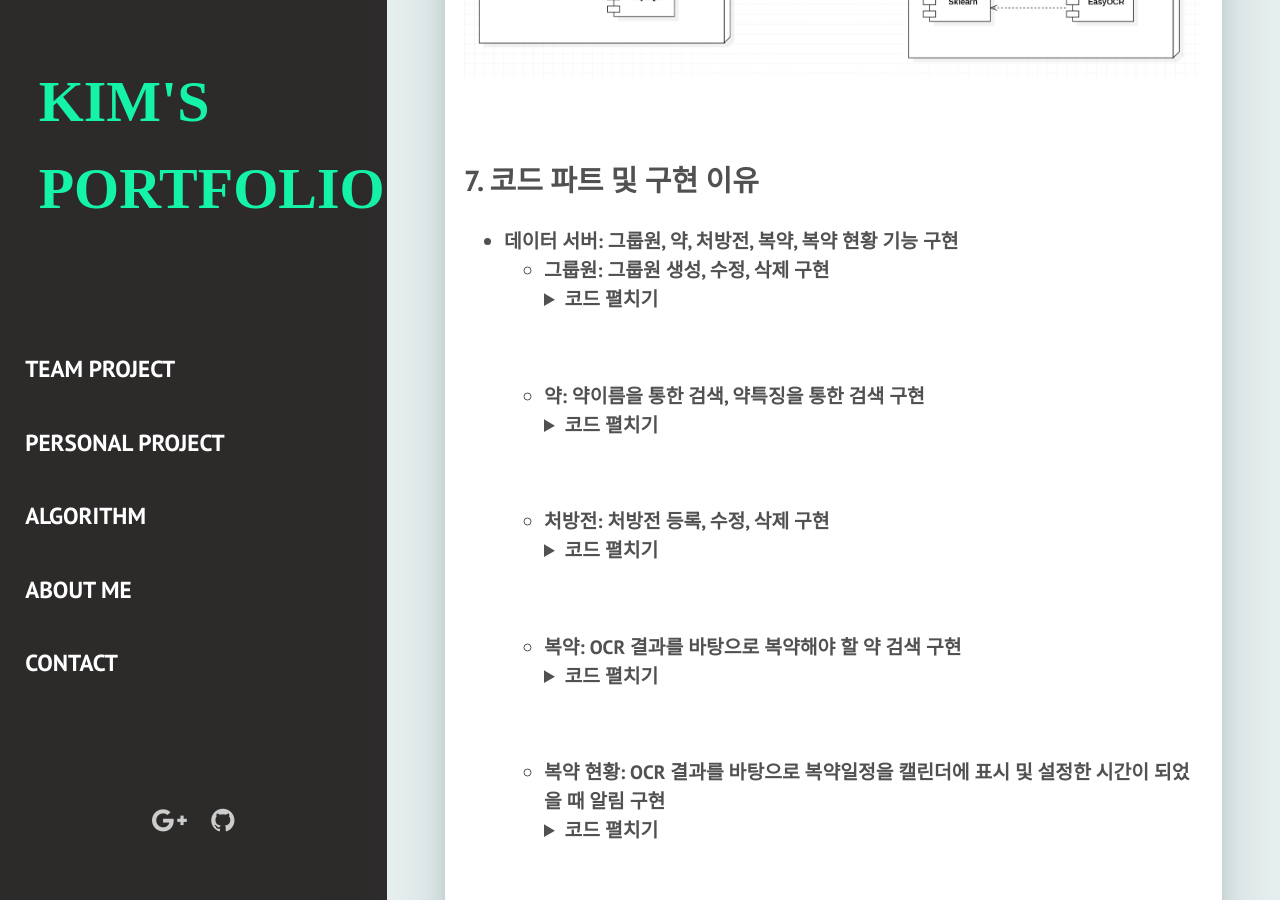
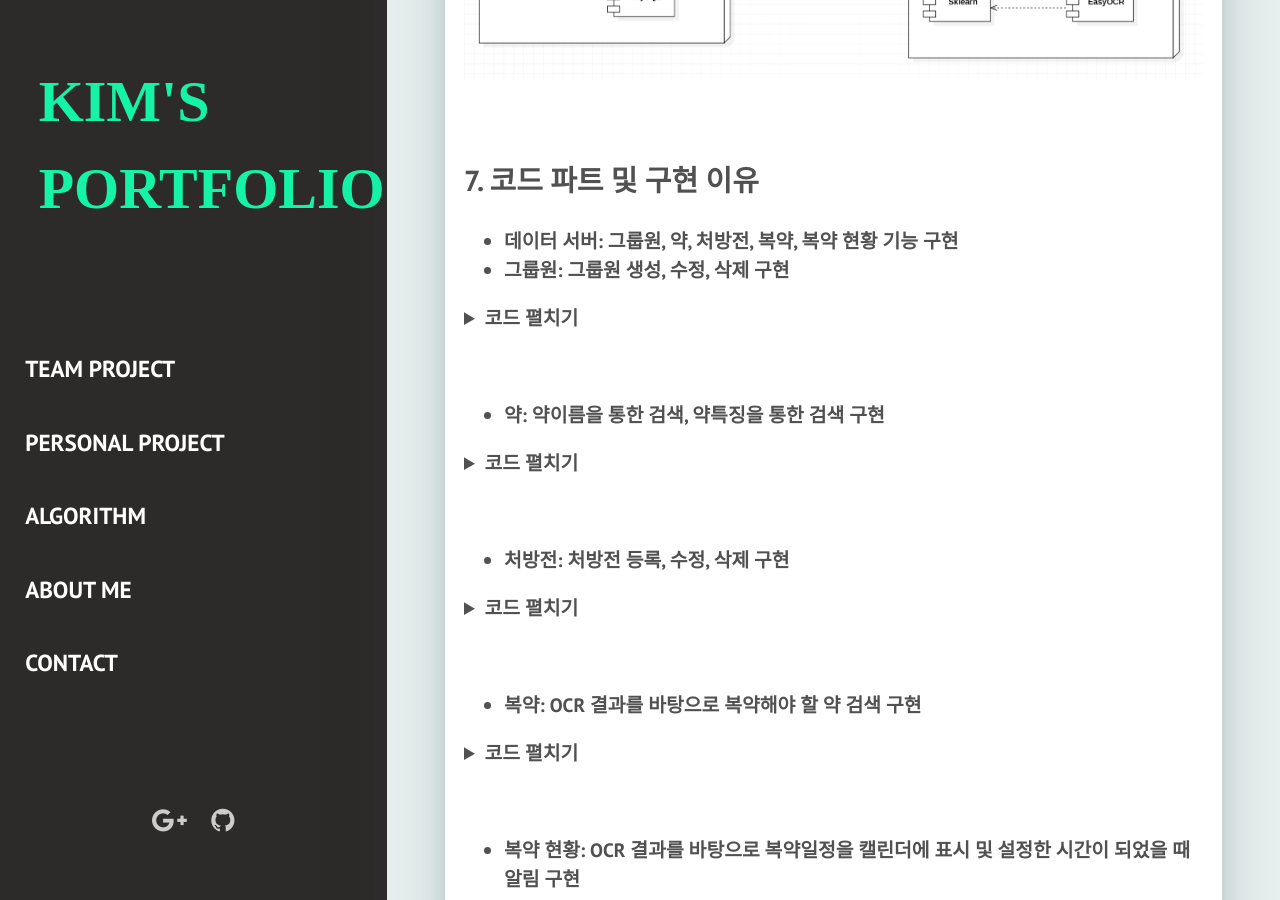
Before and after one commit to kimgusxo/kimgusxo.github.io, a Jekyll site: the page built from _team_projects/pillgood.markdown, in a window 1280 px wide and 900 px high, scrolled down 4026 px. Built offline with Jekyll 4.4.1, drawn with Linux system fonts in a browser that asks for light colours; some web fonts are replaced.

Commit message:
팀프로젝트 추가

```diff
--- a/_team_projects/pillgood.markdown
+++ b/_team_projects/pillgood.markdown
@@ -106,127 +106,99 @@ description: (교내 프로젝트) OCR 기술을 활용한 처방전 기반 자
 <br>
 
 ## 7. 코드 파트 및 구현 이유
-- <b>데이터 서버: 그룹원, 약, 처방전, 복약, 복약 현황 기능 구현</b>
-	- <b>그룹원: 그룹원 생성, 수정, 삭제 구현</b>
-		<details>
-
-		<summary>
-		<b>코드 펼치기</b>
-		</summary>
-
-		<div markdown="1">
-
-		![GroupMemberFunction](../assets/img/PillGood-GroupMemberFunctionCode.png)
-
-		</div>
-		</details>
-
-	<br>
-
-	- <b>약: 약이름을 통한 검색, 약특징을 통한 검색 구현</b>
-		<details>
-
-		<summary>
-		<b>코드 펼치기</b>
-		</summary>
-
-		<div markdown="1">
-
-		![PillFunction](../assets/img/PillGood-PillFunctionCode.png)
-
-		</div>
-		</details>
-
-	<br>
-
-	- <b>처방전: 처방전 등록, 수정, 삭제 구현</b>
-		<details>
-
-		<summary>
-		<b>코드 펼치기</b>
-		</summary>
-
-		<div markdown="1">
-
-		![PrescriptionFunction](../assets/img/PillGood-PrescriptionFunctionCode.png)
-
-		</div>
-		</details>
-
-	<br>
-
-	- <b>복약: OCR 결과를 바탕으로 복약해야 할 약 검색 구현</b>
-		<details>
-
-		<summary>
-		<b>코드 펼치기</b>
-		</summary>
-
-		<div markdown="1">
-
-		![TakePillFunction](../assets/img/PillGood-TakePillFunctionCode.png)
-
-		</div>
-		</details>
-
-	<br>
-
-	- <b>복약 현황: OCR 결과를 바탕으로 복약일정을 캘린더에 표시 및 설정한 시간이 되었을 때 알림 구현</b>
-		<details>
-
-		<summary>
-		<b>코드 펼치기</b>
-		</summary>
-
-		<div markdown="1">
-
-		![TakePillCheckFunction](../assets/img/PillGood-TakePillCheckFunctionCode.png)
-
-		</div>
-		</details>
+- <b> 데이터 서버: 그룹원, 약, 처방전, 복약, 복약 현황 기능 구현 </b>
+- <b> 그룹원: 그룹원 생성, 수정, 삭제 구현 </b>
+<details>
+<summary>
+<b>코드 펼치기</b>
+</summary>
+<div markdown="1">
+![GroupMemberFunction](../assets/img/PillGood-GroupMemberFunctionCode.png)
+</div>
+</details>
 
 <br>
 
-- <b>모델 서버: 이미지 전처리, OCR 기능 구현</b>
-	- <b>이미지 전처리: GrayScale로 변환 후 밝기 조정, Image에 대한 Mopology 연산 및 텍스트 군집화로 이미지 resize 구현</b>
-		<details>
+- <b> 약: 약이름을 통한 검색, 약특징을 통한 검색 구현 </b>
+<details>
+<summary>
+<b>코드 펼치기</b>
+</summary>
+<div markdown="1">
+![PillFunction](../assets/img/PillGood-PillFunctionCode.png)
+</div>
+</details>
 
-		<summary>
-		<b>코드 펼치기</b>
-		</summary>
+<br>
 
-		<div markdown="1">
+- <b> 처방전: 처방전 등록, 수정, 삭제 구현 </b>
+<details>
+<summary>
+<b>코드 펼치기</b>
+</summary>
+<div markdown="1">
+![PrescriptionFunction](../assets/img/PillGood-PrescriptionFunctionCode.png)
+</div>
+</details>
 
-		<div style = "display: flex;">
-		<img src="../assets/img/PillGood-BlackBinary.png" style = "flex: 1; width: 50%; height: auto;">
-		<img src="../assets/img/PillGood-WhiteBinary.png" style = "flex: 1; width: 50%; height: auto;">
-		</div>
+<br>
 
-		<br>
+- <b>복약: OCR 결과를 바탕으로 복약해야 할 약 검색 구현</b>
+<details>
+<summary>
+<b>코드 펼치기</b>
+</summary>
+<div markdown="1">
+![TakePillFunction](../assets/img/PillGood-TakePillFunctionCode.png)
+</div>
+</details>
 
-		<div style = "display: flex;">
-		<img src="../assets/img/PillGood-BrightnessCode.png" style = "flex: 1; width: 50%; height: auto;">
-		<img src="../assets/img/PillGood-CroppedImage.png" style = "flex: 1; width: 50%; height: auto;">
-		</div>
+<br>
 
-		</div>
-		</details>
+- <b>복약 현황: OCR 결과를 바탕으로 복약일정을 캘린더에 표시 및 설정한 시간이 되었을 때 알림 구현</b>
+<details>
+<summary>
+<b>코드 펼치기</b>
+</summary>
+<div markdown="1">
+![TakePillCheckFunction](../assets/img/PillGood-TakePillCheckFunctionCode.png)
+</div>
+</details>
 
-	<br>
+<br>
 
-	- <b>OCR: EasyOCR을 사용하여 OCR기능 구현 및 Regular Expression으로 필요한 기본데이터 처리 구현</b>
-		<details>
+- <b> 모델 서버: 이미지 전처리, OCR 기능 구현 </b>
+- <b> 이미지 전처리: GrayScale로 변환 후 밝기 조정, Image에 대한 Mopology 연산 및 텍스트 군집화로 이미지 resize 구현 </b>
+<details>
+<summary>
+<b>코드 펼치기</b>
+</summary>
+<div markdown="1">
+<div style = "display: flex;">
+<img src="../assets/img/PillGood-BlackBinary.png" style = "flex: 1; width: 50%; height: auto;">
+<img src="../assets/img/PillGood-WhiteBinary.png" style = "flex: 1; width: 50%; height: auto;">
+</div>
 
-		<summary>
-		<b>코드 펼치기</b>
-		</summary>
+<br>
 
-		<div markdown="1">
+<div style = "display: flex;">
+<img src="../assets/img/PillGood-BrightnessCode.png" style = "flex: 1; width: 50%; height: auto;">
+<img src="../assets/img/PillGood-CroppedImage.png" style = "flex: 1; width: 50%; height: auto;">
+</div>
+</div>
+</details>
 
-		![PillFunction](../assets/img/PillGood-OCR.png)
+<br>
 
-		</div>
-		</details>
+- <b> OCR: EasyOCR을 사용하여 OCR기능 구현 및 Regular Expression으로 필요한 기본데이터 처리 구현 </b>
+<details>
+<summary>
+<b>코드 펼치기</b>
+</summary>
+<div markdown="1">
+![PillFunction](../assets/img/PillGood-OCR.png)
+</div>
+</details>
 
 <br>
 
```
Also changed, not shown: _team_projects/lightme.markdown (+98 -17 lines), _team_projects/picstagram.markdown (+36 -51 lines).
